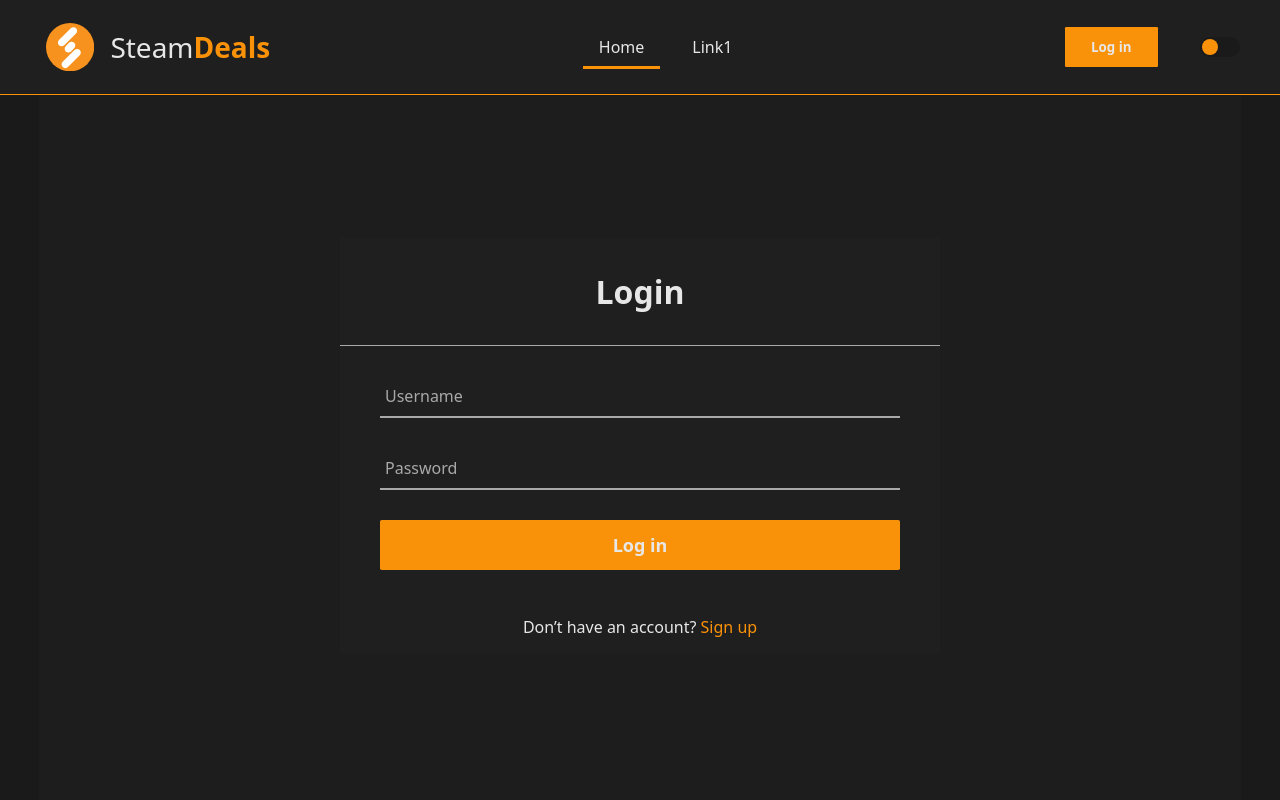
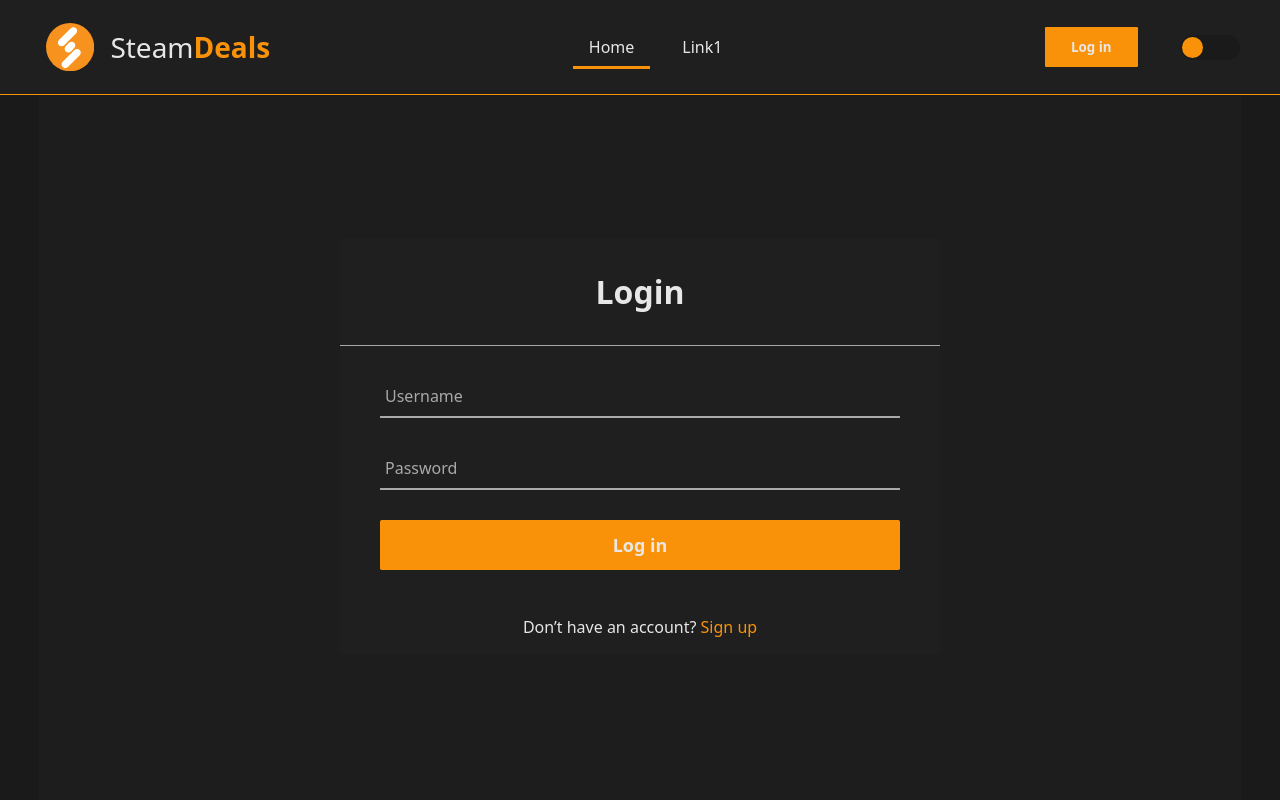
Before and after one commit to Avsterx9/steam-deals, an Angular app: page /login in a window 1280 px wide. Shown: the top 800 px of the page. Built offline with nearby package versions, Linux system fonts and the light colour scheme; no server answers.

Commit message:
Update navbar color switch and change homepage title for random games

```diff
--- a/src/app/homepage/homepage.component.html
+++ b/src/app/homepage/homepage.component.html
@@ -33,7 +33,8 @@
       <div class="game-details">
         <div class="data-header">
           <div class="game-name-box">
-            <h3>{{ game.name }}</h3>
+            <h3 *ngIf="game.name.length > 35">{{ game.name.substring(0, 35) }}..</h3>
+            <h3 *ngIf="game.name.length < 35">{{ game.name }}</h3>
           </div>
           <div class="game-owners-box">
             <p>Owners: {{ game.owners.lower_bound }} - {{ game.owners.upper_bound }}</p>
@@ -41,8 +42,10 @@
         </div>
 
         <div class="dev-data-box">
-          <p>Developers: {{ game.developers }}</p>
-          <p>Publishers: {{ game.publishers }}</p>
+          <p *ngIf="game.developers.length > 1">Developers: {{ game.developers[0] }}..</p>
+          <p *ngIf="game.developers.length === 1">Developers: {{ game.developers[0] }}</p>
+          <p *ngIf="game.publishers.length > 1">Publishers: {{ game.publishers[0] }}..</p>
+          <p *ngIf="game.publishers.length === 1">Publishers: {{ game.publishers[0] }}</p>
         </div>
 
         <div class="bottom-data-box">
--- a/src/app/homepage/homepage.component.ts
+++ b/src/app/homepage/homepage.component.ts
@@ -31,10 +31,10 @@ export class HomepageComponent {
   }
 
   getRandomGames() {
-    this.titleText = "What's new?";
+    this.titleText = "Check one of those games!";
     this.gameDisplayMode = "Random";
 
-    this.gamesService.getRandomGames(10).subscribe(
+    this.gamesService.getRandomGames(20).subscribe(
       (res: any) => {
         this.games = res;
       },
@@ -48,7 +48,7 @@ export class HomepageComponent {
     this.titleText = "Top Games";
     this.gameDisplayMode = "Trending";
 
-    this.gamesService.getTopGames(0, 10).subscribe(
+    this.gamesService.getTopGames(0, 20).subscribe(
       (res: any) => {
         this.games = res;
       },
--- a/src/app/navbar/navbar.component.html
+++ b/src/app/navbar/navbar.component.html
@@ -39,7 +39,9 @@
           class="color-switch-input"
           (click)="switchTheme()"
         />
-        <span class="color-check"></span>
+        <span class="color-check">
+          <p>{{ themeMode }}</p>
+        </span>
       </label>
     </div>
 
--- a/src/app/navbar/navbar.component.sass
+++ b/src/app/navbar/navbar.component.sass
@@ -131,8 +131,8 @@ input[type="checkbox"]
   top: 20%
   position: relative
   display: block
-  width: 40px
-  height: 20px
+  width: 60px
+  height: 25px
   margin-left: 1em
   background: var(--background-color-dark-version)
   cursor: pointer
@@ -149,13 +149,13 @@ input[type="checkbox"]:checked ~ .color-check
   top: 2px
   left: 2px
   background: white
-  width: 16px
-  height: 16px
+  width: 21px
+  height: 21px
   border-radius: 50%
   transition: 0.5s
 
 input[type="checkbox"]:checked ~ .color-check:before
-  transform: translateX(-50px)
+  transform: translateX(-70px)
 
 .color-check:after
   content: ''
@@ -163,11 +163,19 @@ input[type="checkbox"]:checked ~ .color-check:before
   top: 2px
   left: 2px
   background: var(--primary-color)
-  width: 16px
-  height: 16px
+  width: 21px
+  height: 21px
   border-radius: 50%
   transition: 0.5s
-  transform: translateX(50px)
+  transform: translateX(70px)
+
+.color-check p
+  font-size: 9px
+  color: #8a8989
+  text-align: right
+  margin-top: 0.8em
+  margin-right: 1em
+  transition: 0.2s
 
 input[type="checkbox"]:checked ~ .color-check:after
   transform: translateX(0px)
--- a/src/app/navbar/navbar.component.ts
+++ b/src/app/navbar/navbar.component.ts
@@ -17,6 +17,7 @@ export class NavbarComponent {
 
   isLogged: boolean = false;
   userDetails: any;
+  themeMode: string = "";
 
   constructor(
     private localStorageService: LocalStorageService,
@@ -25,6 +26,7 @@ export class NavbarComponent {
     let theme = localStorageService.getAndParse("theme");
     if (theme) {
       this.isDark = theme.isDark;
+      this.switchThemeModeTitle();
     } else {
       theme = this.darkTheme;
       localStorageService.update("theme", theme);
@@ -41,9 +43,18 @@ export class NavbarComponent {
 
   switchTheme() {
     this.isDark = !this.isDark;
+    this.switchThemeModeTitle();
     let theme = this.isDark ? this.darkTheme : this.lightTheme;
     this.localStorageService.update("theme", theme);
     this.setColorVariables(theme);
+  }
+
+  switchThemeModeTitle() {
+    if (this.isDark) {
+      this.themeMode = "Dark";
+    } else {
+      this.themeMode = "Light";
+    }
   }
 
   setColorVariables(theme: Theme) {
```
